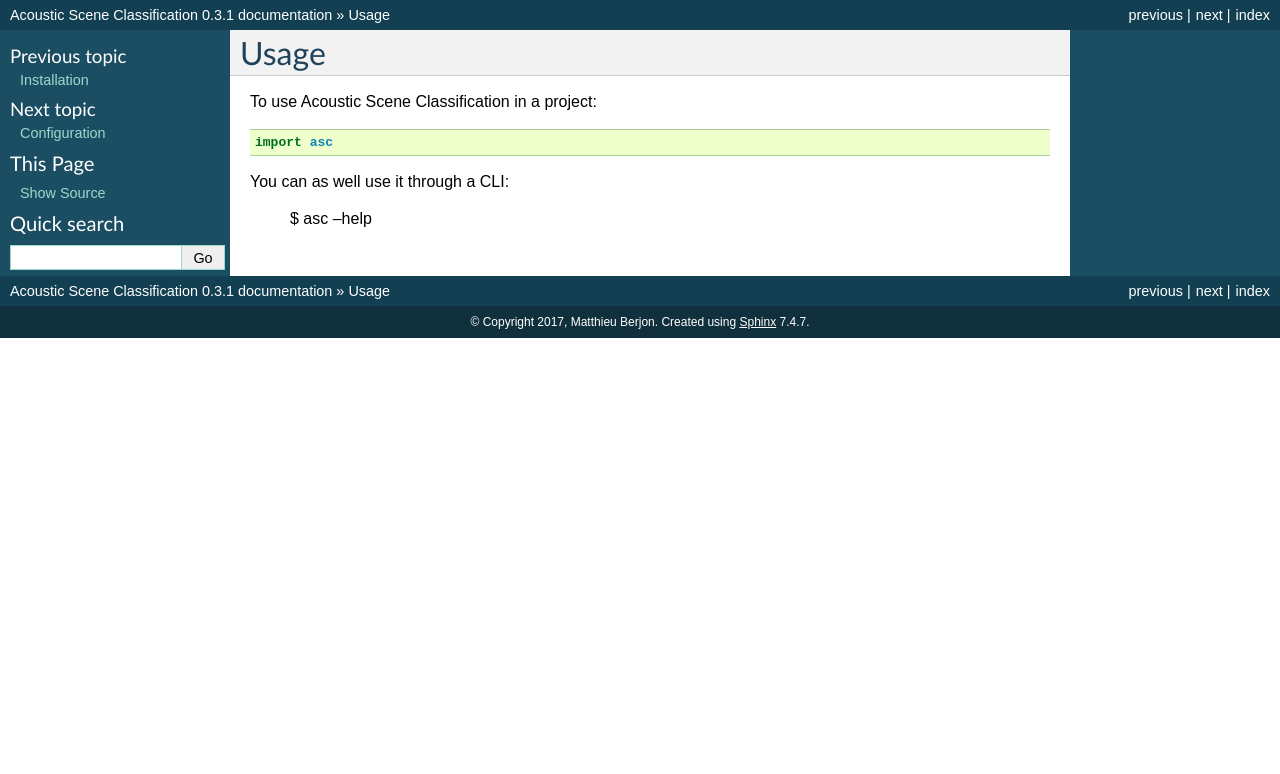
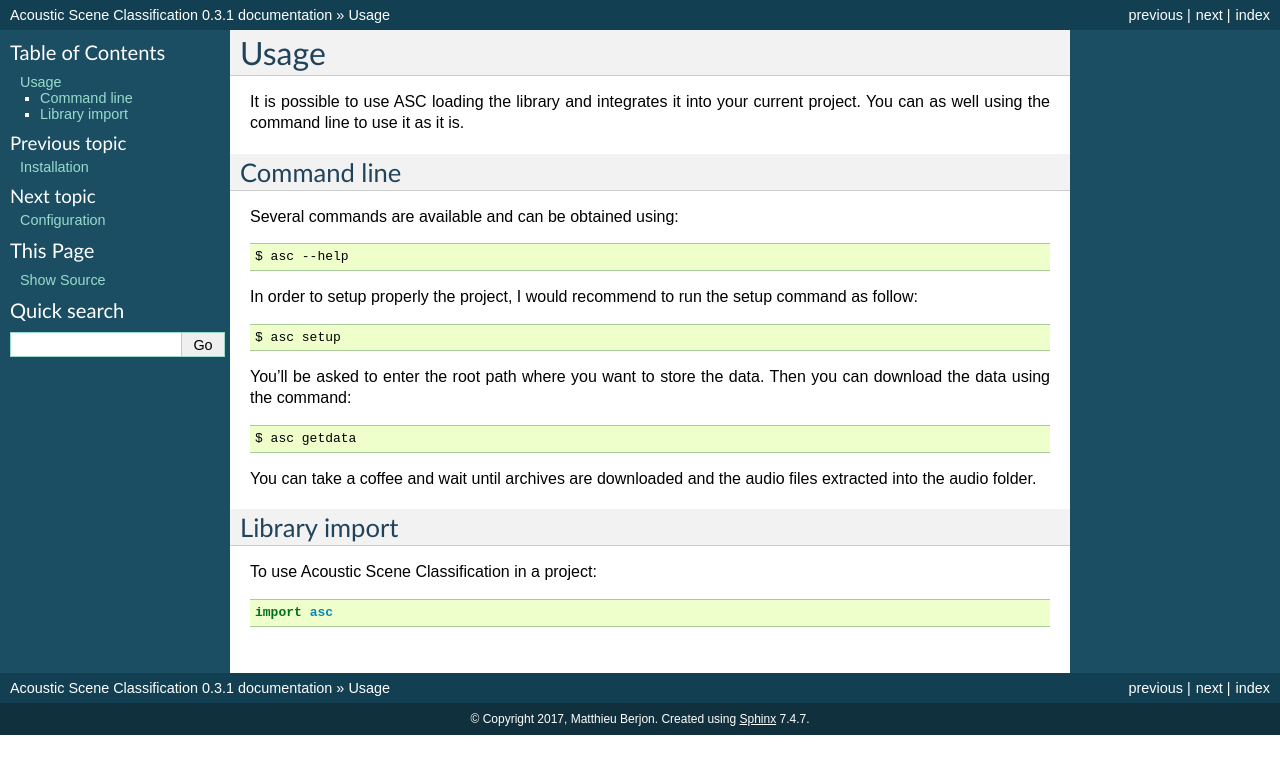
Before and after one commit to mattberjon/asc-cnn, a Sphinx documentation site: the page built from docs/usage.rst, in a window 1280 px wide. Shown: the top 774 px of the page. Built offline with Sphinx 7.4.7, drawn with Linux system fonts in a browser that asks for light colours.

Commit message:
Update of documentation and related docstring
I updated the `setup` docstring to have a proper documentation and help
into the command line system. I also updated the documentation related
to the usage of both the library and command line.

Signed-off-by: Matthieu Berjon <matthieu@berjon.net>

Update of the docstring

I updated the docstring in the `setup` command in order to have an
explanation about what the command does and have a helper in the CLI.

Signed-off-by: Matthieu Berjon <matthieu@berjon.net>

```diff
--- a/docs/usage.rst
+++ b/docs/usage.rst
@@ -2,11 +2,32 @@
 Usage
 =====
 
+It is possible to use ASC loading the library and integrates it into your current
+project. You can as well using the command line to use it as it is.
+
+Command line
+------------
+
+Several commands are available and can be obtained using::
+
+    $ asc --help
+
+In order to setup properly the project, I would recommend to run the setup
+command as follow::
+
+    $ asc setup
+
+You'll be asked to enter the root path where you want to store the data.
+Then you can download the data using the command::
+
+    $ asc getdata
+
+You can take a coffee and wait until archives are downloaded and the audio
+files extracted into the audio folder.
+
+Library import
+--------------
+
 To use Acoustic Scene Classification in a project::
 
     import asc
-
-
-You can as well use it through a CLI:
-
-    $ asc --help
```
Also changed, not shown: 1 other file.
